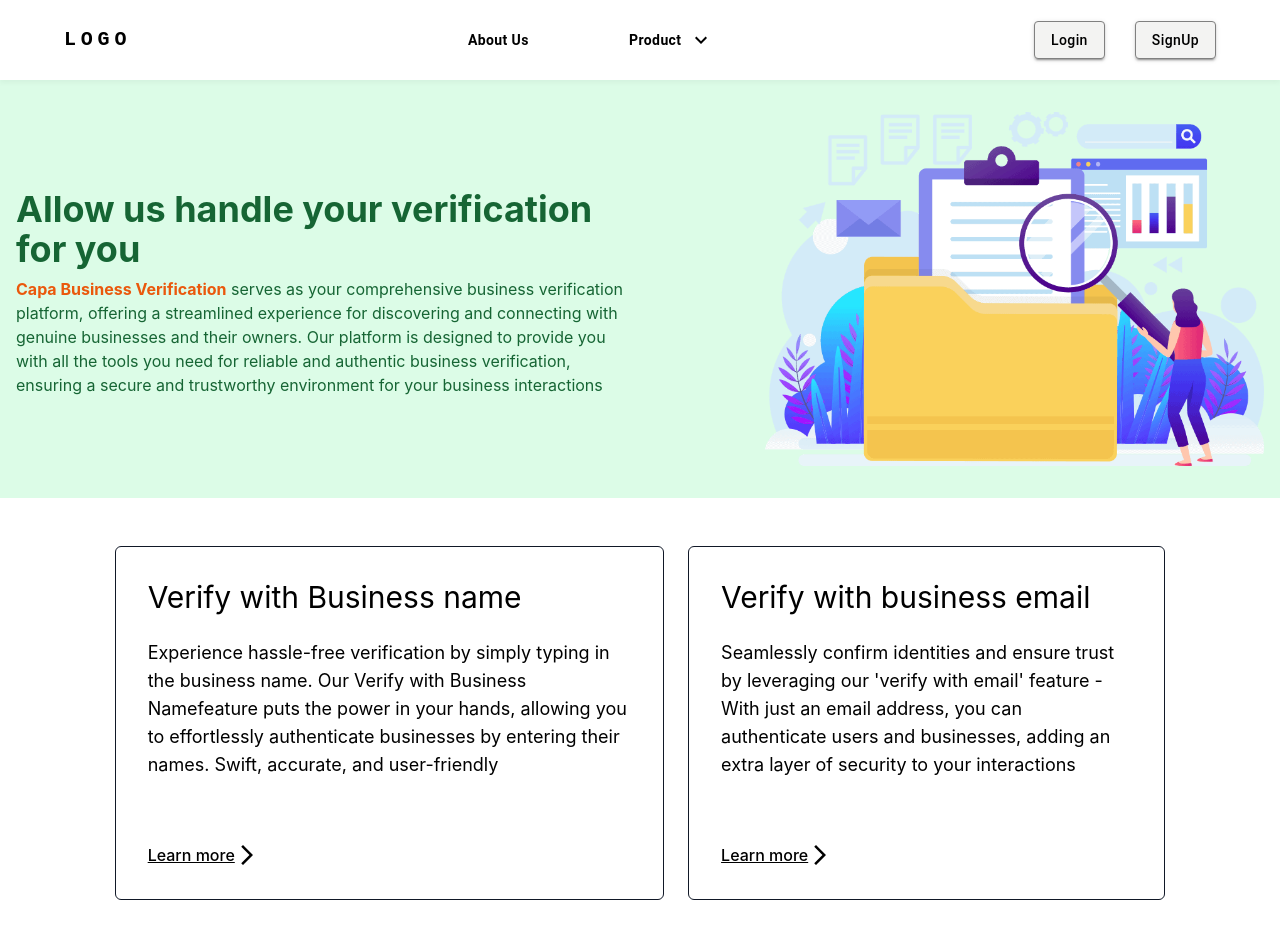
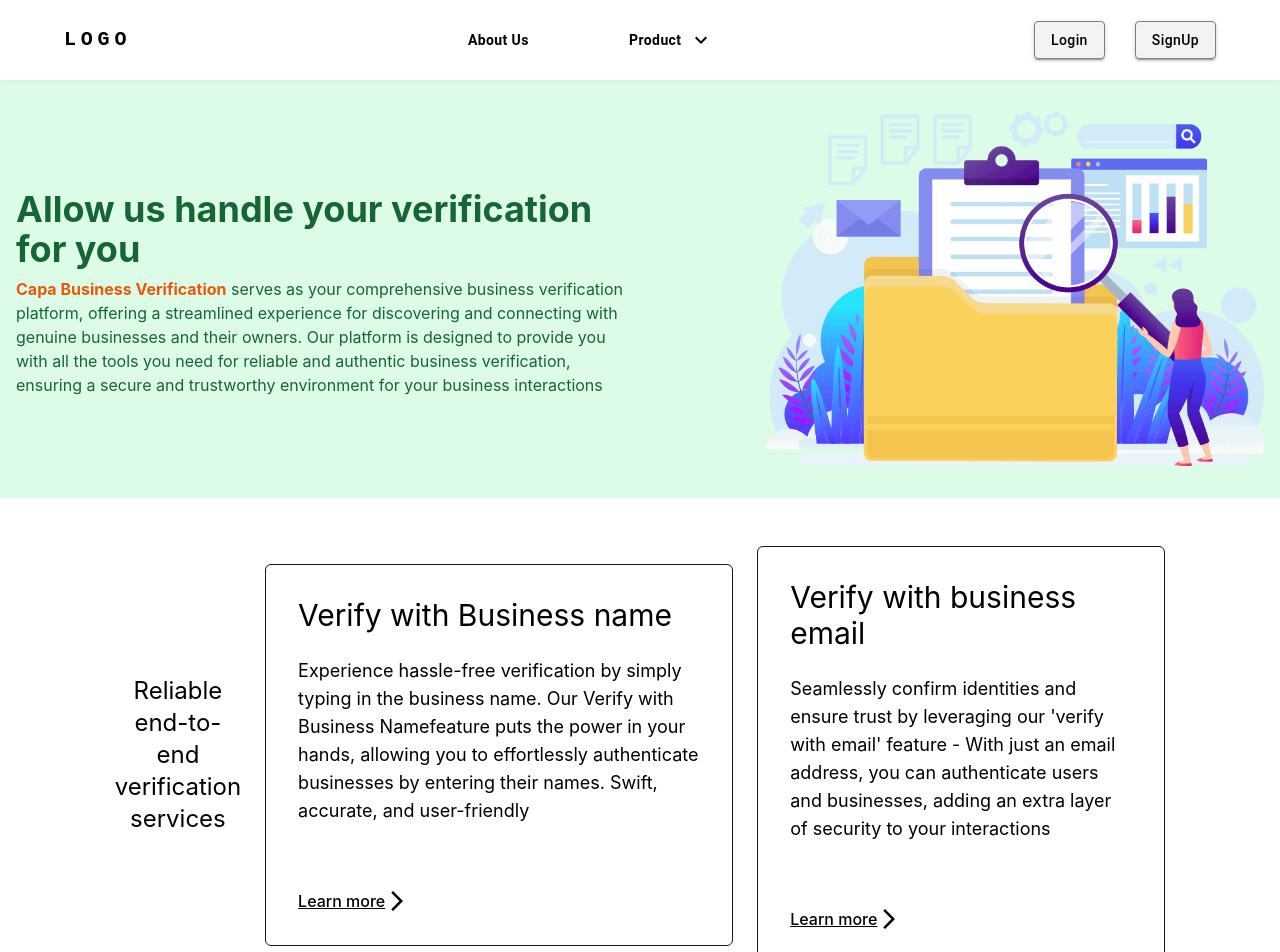
Before and after one commit to rholibobo/capa_business_verification, a React (Create React App) app: page / in a window 1280 px wide. Shown: the top 952 px of the page. Before the commit the page ends 908 px from the top, so only its background shows below. Built offline with nearby package versions, Linux system fonts and the light colour scheme; no server answers; the HTML template or start-up script is replaced by a standard one.

Commit message:
update Home.jsx

```diff
--- a/src/Pages/Home/Home.jsx
+++ b/src/Pages/Home/Home.jsx
@@ -27,6 +27,7 @@
       <img src={heroImage} className='md:w-2/5' alt="Hero" />
     </section>
     <section className='w-11/12 md:w-10/12 mx-auto p-2 flex flex-col md:flex-row gap-6 items-center justify-between'>
+      <h2 className='text-center text-2xl'>Reliable end-to-end verification services</h2>
       {cardDetails.map((card, index)=>{
         return(
 
```
